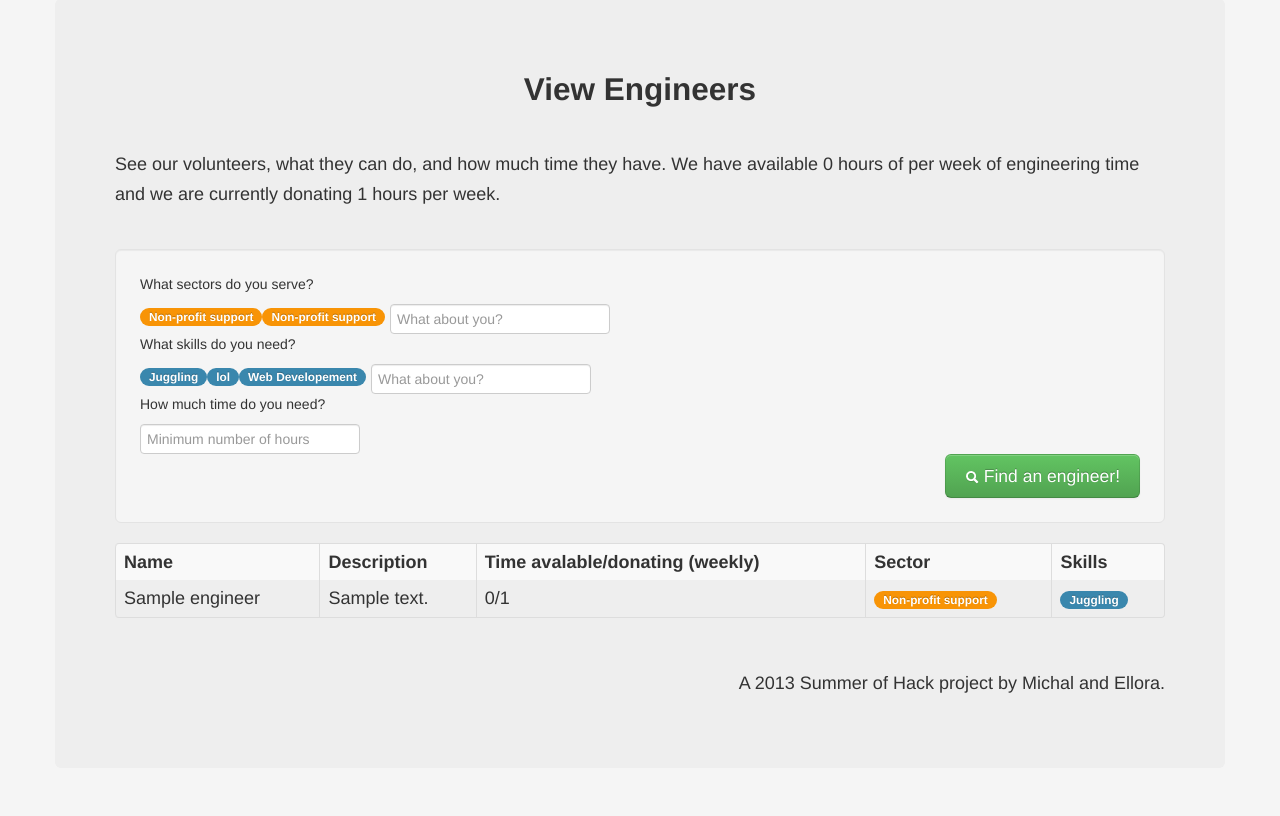
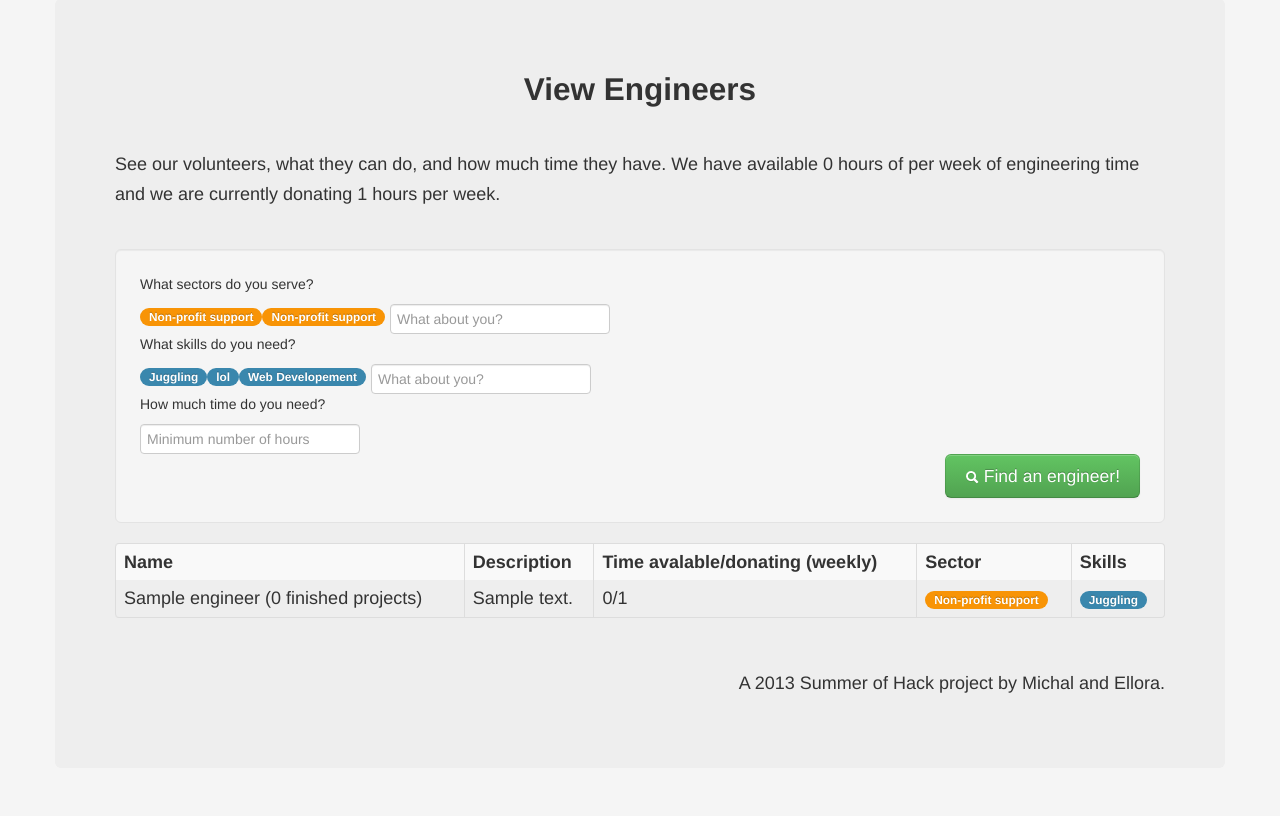
Before and after one commit to mic47/itfornonprofit, a Django app: page /itfornonprofits/viewengineers in a window 1280 px wide. Shown: the part 41-857 px from the top of the page. Run offline with Django 3.2, Linux system fonts and the light colour scheme; data comes from the database, SQL or seed files in the repository; tables that the repository leaves empty hold one stand-in row (values such as "Sample post"); some libraries are stand-ins or nearby versions.

Commit message:
Number of finished projects

```diff
--- a/summerofhack/itfornonprofits/templates/itfornonprofits/viewengineers.html
+++ b/summerofhack/itfornonprofits/templates/itfornonprofits/viewengineers.html
@@ -113,7 +113,8 @@
 
         {% for engineer in engineers %}
         <tr>
-          <td>{{engineer.name}}</td>
+          <td>{{engineer.name}} ({{engineer.finished_projects}} finished
+          {%if engineer.finished_projects == 1%}project{%else%}projects{%endif%})</td>
           <td>{{engineer.description}}</td>
           <td>{{engineer.time_available}}/{{engineer.time_per_week}}</td>
           <td>
--- a/summerofhack/itfornonprofits/views.py
+++ b/summerofhack/itfornonprofits/views.py
@@ -189,6 +189,7 @@ def viewengineers(request):
         engineer.new_sectors = ', '.join([str(s.name) for s in engineer.sectors.all()])
         engineer.time_available = engineer.time_per_week - engineer.time_per_week_alloted
         new_engineers.append(engineer)
+        engineer.finished_projects = len(engineer.project_set.filter(status='Finished'))
     sectors_list = json.dumps(sorted([sector.name for sector in Sector.objects.all()]))
     skills_list = json.dumps(sorted([skill.name for skill in Skill.objects.all()]))
     sectors = Sector.objects.all()
```
